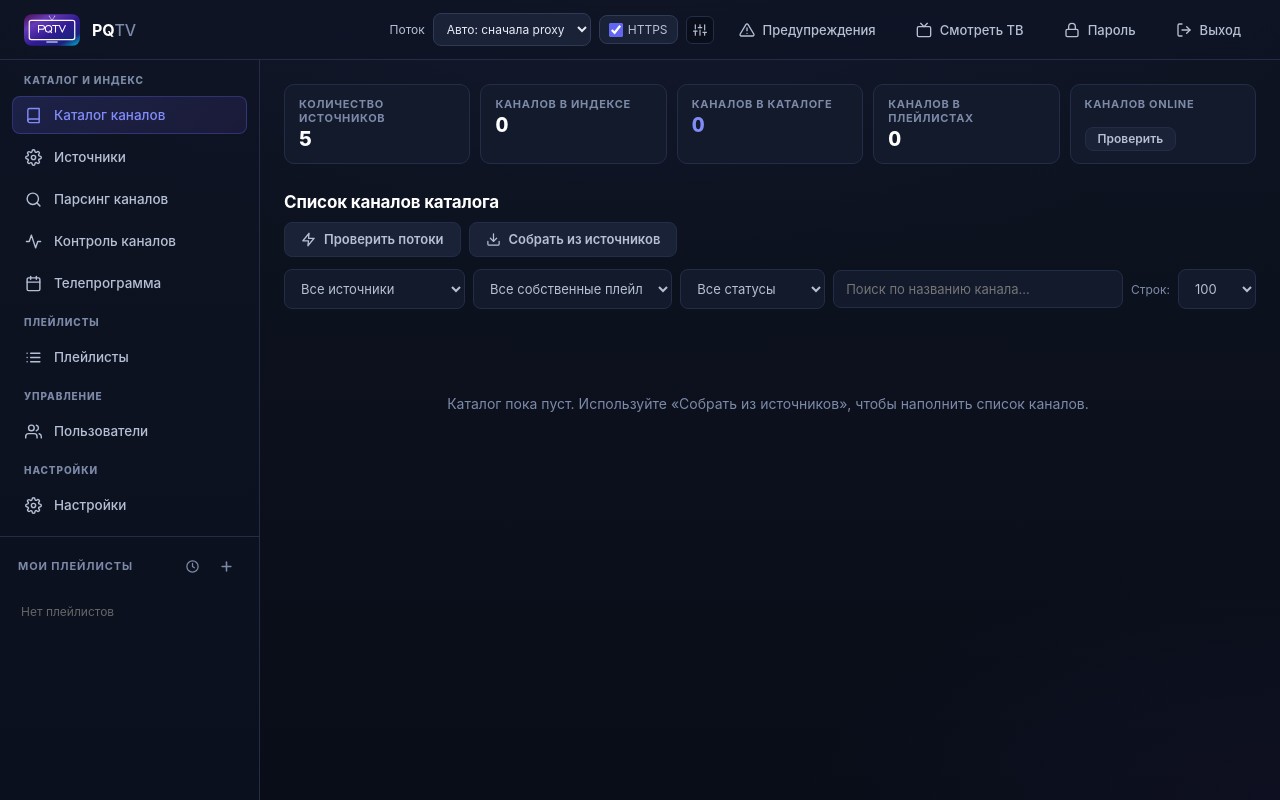
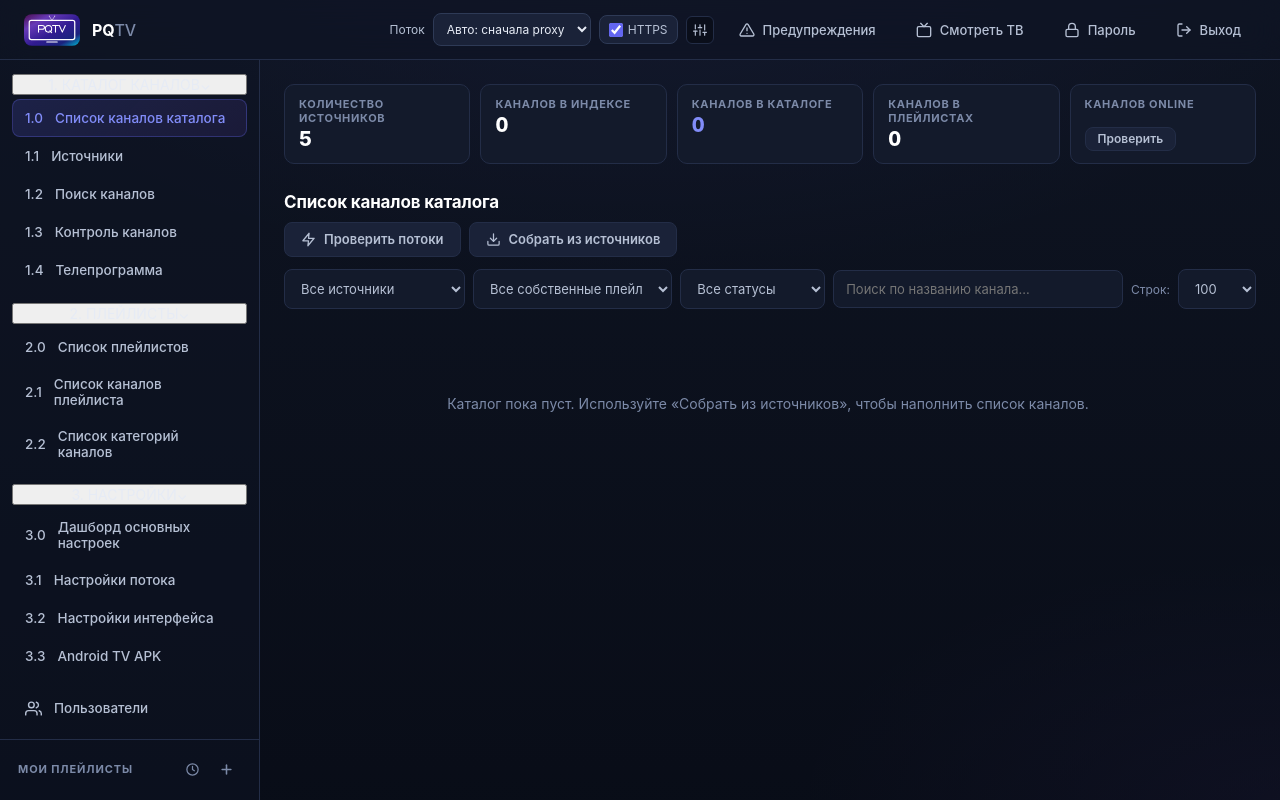
Before and after one commit to alexpikman/PQTV, a Node server app: page /editor in a window 1280 px wide. Run offline with Node 20, Linux system fonts and the light colour scheme; the visitor is signed in with stand-in values (Sample User, id 1); data that the repository does not hold is empty; some libraries are stand-ins or nearby versions.

Commit message:
Restructure sidebar navigation into numbered collapsible groups

```diff
--- a/views/editor.ejs
+++ b/views/editor.ejs
@@ -103,81 +103,46 @@
         <div class="app-layout">
             <div class="col-left">
                 <div class="side-nav" aria-label="Основная навигация">
-                    <div class="nav-section">
-                        <div class="nav-section-label">Каталог и индекс</div>
-                        <button id="nav-btn-catalog" class="nav-item active" data-screen="catalog">
-                        <svg viewBox="0 0 24 24" fill="none" stroke="currentColor" stroke-width="2" stroke-linecap="round" stroke-linejoin="round">
-                            <path d="M4 19.5A2.5 2.5 0 0 1 6.5 17H20"/>
-                            <path d="M6.5 2H20v20H6.5A2.5 2.5 0 0 1 4 19.5v-15A2.5 2.5 0 0 1 6.5 2z"/>
-                        </svg>
-                        Каталог каналов
-                    </button>
-                        <button id="nav-btn-sources" class="nav-item" data-screen="sources">
-                        <svg viewBox="0 0 24 24" fill="none" stroke="currentColor" stroke-width="2" stroke-linecap="round" stroke-linejoin="round">
-                            <circle cx="12" cy="12" r="3"/>
-                            <path d="M19.4 15a1.65 1.65 0 0 0 .33 1.82l.06.06a2 2 0 0 1-2.83 2.83l-.06-.06a1.65 1.65 0 0 0-1.82-.33 1.65 1.65 0 0 0-1 1.51V21a2 2 0 0 1-4 0v-.09A1.65 1.65 0 0 0 9 19.4a1.65 1.65 0 0 0-1.82.33l-.06.06a2 2 0 0 1-2.83-2.83l.06-.06a1.65 1.65 0 0 0 .33-1.82 1.65 1.65 0 0 0-1.51-1H3a2 2 0 0 1 0-4h.09A1.65 1.65 0 0 0 4.6 9a1.65 1.65 0 0 0-.33-1.82l-.06-.06a2 2 0 0 1 2.83-2.83l.06.06a1.65 1.65 0 0 0 1.82.33H9a1.65 1.65 0 0 0 1-1.51V3a2 2 0 0 1 4 0v.09a1.65 1.65 0 0 0 1 1.51 1.65 1.65 0 0 0 1.82-.33l.06-.06a2 2 0 0 1 2.83 2.83l-.06.06a1.65 1.65 0 0 0-.33 1.82V9a1.65 1.65 0 0 0 1.51 1H21a2 2 0 0 1 0 4h-.09a1.65 1.65 0 0 0-1.51 1z"/>
-                        </svg>
-                        Источники
-                    </button>
-                        <button id="nav-btn-parser" class="nav-item" data-screen="parser">
-                        <svg viewBox="0 0 24 24" fill="none" stroke="currentColor" stroke-width="2" stroke-linecap="round" stroke-linejoin="round">
-                            <circle cx="11" cy="11" r="8"/>
-                            <line x1="21" y1="21" x2="16.65" y2="16.65"/>
-                        </svg>
-                        Парсинг каналов
-                    </button>
-                        <button id="nav-btn-health" class="nav-item" data-screen="health">
-                        <svg viewBox="0 0 24 24" fill="none" stroke="currentColor" stroke-width="2" stroke-linecap="round" stroke-linejoin="round">
-                            <path d="M22 12h-4l-3 9L9 3l-3 9H2"/>
-                        </svg>
-                        <span>Контроль каналов</span>
-                        <span id="nav-health-badge" class="alerts-badge hidden">0</span>
-                    </button>
-                        <button id="nav-btn-epg" class="nav-item" data-screen="epg">
-                        <svg viewBox="0 0 24 24" fill="none" stroke="currentColor" stroke-width="2" stroke-linecap="round" stroke-linejoin="round">
-                            <rect x="3" y="4" width="18" height="18" rx="2" ry="2"/>
-                            <line x1="16" y1="2" x2="16" y2="6"/>
-                            <line x1="8" y1="2" x2="8" y2="6"/>
-                            <line x1="3" y1="10" x2="21" y2="10"/>
-                        </svg>
-                        Телепрограмма
-                    </button>
-                    </div>
-                    <div class="nav-section">
-                        <div class="nav-section-label">Плейлисты</div>
-                        <button id="nav-btn-editor" class="nav-item" data-screen="editor">
-                        <svg viewBox="0 0 24 24" fill="none" stroke="currentColor" stroke-width="2" stroke-linecap="round" stroke-linejoin="round">
-                            <line x1="8" y1="6" x2="21" y2="6"/>
-                            <line x1="8" y1="12" x2="21" y2="12"/>
-                            <line x1="8" y1="18" x2="21" y2="18"/>
-                            <line x1="3" y1="6" x2="3.01" y2="6"/>
-                            <line x1="3" y1="12" x2="3.01" y2="12"/>
-                            <line x1="3" y1="18" x2="3.01" y2="18"/>
-                        </svg>
-                        Плейлисты
-                    </button>
-                    </div>
-                    <div class="nav-section">
-                        <div class="nav-section-label">Управление</div>
+                    <section class="nav-section nav-group is-open" data-nav-group>
+                        <button type="button" class="nav-group-toggle" aria-expanded="true">
+                            <span>1. КАТАЛОГ КАНАЛОВ</span><span class="nav-group-chevron" aria-hidden="true">⌄</span>
+                        </button>
+                        <div class="nav-submenu">
+                            <button id="nav-btn-catalog" class="nav-item active" data-screen="catalog"><span class="nav-number">1.0</span><span>Список каналов каталога</span></button>
+                            <button id="nav-btn-sources" class="nav-item" data-screen="sources"><span class="nav-number">1.1</span><span>Источники</span></button>
+                            <button id="nav-btn-parser" class="nav-item" data-screen="parser"><span class="nav-number">1.2</span><span>Поиск каналов</span></button>
+                            <button id="nav-btn-health" class="nav-item" data-screen="health"><span class="nav-number">1.3</span><span>Контроль каналов</span></button>
+                            <button id="nav-btn-epg" class="nav-item" data-screen="epg"><span class="nav-number">1.4</span><span>Телепрограмма</span></button>
+                        </div>
+                    </section>
+                    <section class="nav-section nav-group is-open" data-nav-group>
+                        <button type="button" class="nav-group-toggle" aria-expanded="true">
+                            <span>2. ПЛЕЙЛИСТЫ</span><span class="nav-group-chevron" aria-hidden="true">⌄</span>
+                        </button>
+                        <div class="nav-submenu">
+                            <button id="nav-btn-playlists" class="nav-item" data-screen="editor"><span class="nav-number">2.0</span><span>Список плейлистов</span></button>
+                            <button id="nav-btn-editor" class="nav-item" data-screen="editor"><span class="nav-number">2.1</span><span>Список каналов плейлиста</span></button>
+                            <button id="nav-btn-categories" class="nav-item" type="button" data-nav-action="categories"><span class="nav-number">2.2</span><span>Список категорий каналов</span></button>
+                        </div>
+                    </section>
+                    <section class="nav-section nav-group is-open" data-nav-group>
+                        <button type="button" class="nav-group-toggle" aria-expanded="true">
+                            <span>3. НАСТРОЙКИ</span><span class="nav-group-chevron" aria-hidden="true">⌄</span>
+                        </button>
+                        <div class="nav-submenu">
+                            <button id="nav-btn-settings" class="nav-item" data-screen="settings"><span class="nav-number">3.0</span><span>Дашборд основных настроек</span></button>
+                            <button id="nav-btn-streaming" class="nav-item" data-settings-target="streaming"><span class="nav-number">3.1</span><span>Настройки потока</span></button>
+                            <button id="nav-btn-ui-settings" class="nav-item" data-settings-target="ui-settings"><span class="nav-number">3.2</span><span>Настройки интерфейса</span></button>
+                            <button id="nav-btn-apk" class="nav-item" data-settings-target="apk"><span class="nav-number">3.3</span><span>Android TV APK</span></button>
+                        </div>
+                    </section>
+                    <div class="nav-section nav-standalone">
                         <button id="nav-btn-users" class="nav-item" data-screen="users">
-                        <svg viewBox="0 0 24 24" fill="none" stroke="currentColor" stroke-width="2" stroke-linecap="round" stroke-linejoin="round">
-                            <path d="M17 21v-2a4 4 0 0 0-4-4H5a4 4 0 0 0-4 4v2"/>
-                            <circle cx="9" cy="7" r="4"/>
-                            <path d="M23 21v-2a4 4 0 0 0-3-3.87"/>
-                            <path d="M16 3.13a4 4 0 0 1 0 7.75"/>
-                        </svg>
-                        Пользователи
-                    </button>
-                    </div>
-                    <div class="nav-section">
-                        <div class="nav-section-label">Настройки</div>
-                        <button id="nav-btn-settings" class="nav-item" data-screen="settings">
-                        <svg viewBox="0 0 24 24" fill="none" stroke="currentColor" stroke-width="2" stroke-linecap="round" stroke-linejoin="round">
-                            <circle cx="12" cy="12" r="3"/>
-                            <path d="M19.4 15a1.65 1.65 0 0 0 .33 1.82l.06.06a2 2 0 0 1-2.83 2.83l-.06-.06a1.65 1.65 0 0 0-1.82-.33 1.65 1.65 0 0 0-1 1.51V21a2 2 0 0 1-4 0v-.09A1.65 1.65 0 0 0 9 19.4a1.65 1.65 0 0 0-1.82.33l-.06.06a2 2 0 0 1-2.83-2.83l.06-.06a1.65 1.65 0 0 0 .33-1.82 1.65 1.65 0 0 0-1.51-1H3a2 2 0 0 1 0-4h.09A1.65 1.65 0 0 0 4.6 9a1.65 1.65 0 0 0-.33-1.82l-.06-.06a2 2 0 0 1 2.83-2.83l.06.06a1.65 1.65 0 0 0 1.82.33H9a1.65 1.65 0 0 0 1-1.51V3a2 2 0 0 1 4 0v.09a1.65 1.65 0 0 0 1 1.51 1.65 1.65 0 0 0 1.82-.33l.06-.06a2 2 0 0 1 2.83 2.83l-.06.06a1.65 1.65 0 0 0-.33 1.82V9a1.65 1.65 0 0 0 1.51 1H21a2 2 0 0 1 0 4h-.09a1.65 1.65 0 0 0-1.51 1z"/>
-                        </svg>
-                        Настройки
-                    </button>
+                            <svg viewBox="0 0 24 24" fill="none" stroke="currentColor" stroke-width="2" stroke-linecap="round" stroke-linejoin="round">
+                                <path d="M17 21v-2a4 4 0 0 0-4-4H5a4 4 0 0 0-4 4v2"/><circle cx="9" cy="7" r="4"/><path d="M23 21v-2a4 4 0 0 0-3-3.87"/><path d="M16 3.13a4 4 0 0 1 0 7.75"/>
+                            </svg>
+                            Пользователи
+                        </button>
                     </div>
                 </div>
 
```
